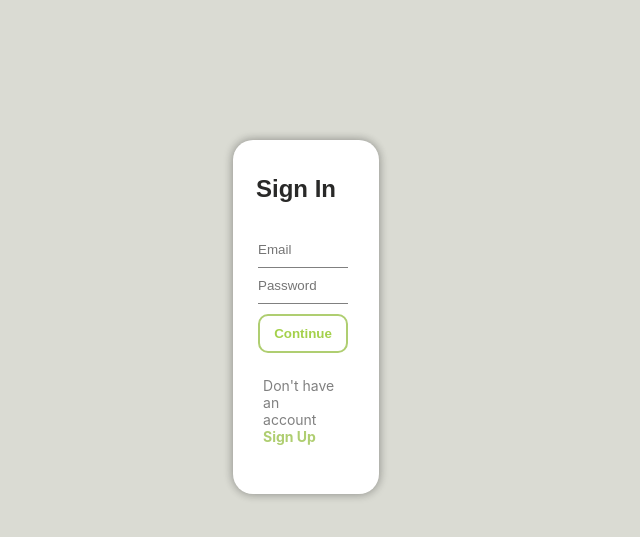
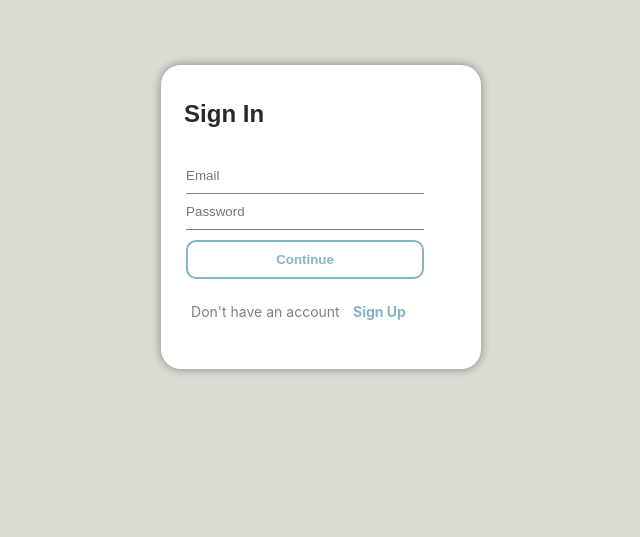
Before and after one commit to PratapTyagi/socket-chat-app, a React (Create React App) app in the folder client/: page /signin in a window 1280 px wide. Shown: the part 203-740 px from the top of the page, without its empty margins (334-974 px from the left). Built offline with nearby package versions, Linux system fonts and the light colour scheme.

Commit message:
Basic chat component styling

```diff
--- a/client/src/components/authentiction/signup/SignUp.css
+++ b/client/src/components/authentiction/signup/SignUp.css
@@ -5,8 +5,8 @@
 .register {
   border-radius: 20px;
   margin: auto;
-  margin-top: 30vh;
-  width: 40%;
+  margin-top: 5vh;
+  width: 100%;
   text-align: left;
   background-color: white;
   padding: 15px;
@@ -39,7 +39,7 @@
 }
 
 .register__form > input:focus {
-  border-bottom: 1px solid rgb(175, 206, 113);
+  border-bottom: 1px solid rgb(133, 181, 195);
   transition: border-bottom 0.3s ease-out;
 }
 
@@ -70,7 +70,7 @@ input[type="file"] {
   padding: 12px 18px;
   cursor: pointer;
   border-radius: 5px;
-  background-color: rgb(175, 206, 113);
+  background-color: rgb(133, 181, 195);
   font-size: 16px;
   font-weight: bold;
   color: #fff;
@@ -95,15 +95,15 @@ input[type="file"] {
   border: none;
   cursor: pointer;
   text-align: center;
-  color: rgb(164, 209, 75);
+  color: rgb(133, 181, 195);
   background-color: initial;
   font-weight: 800;
-  border: 2px solid rgb(175, 206, 113);
+  border: 2px solid rgb(133, 181, 195);
   border-radius: 10px;
 }
 
 .register__form > button:hover {
-  background-color: rgb(175, 206, 113);
+  background-color: rgb(133, 181, 195);
   color: white;
 }
 
@@ -119,7 +119,7 @@ input[type="file"] {
 .login__user__login {
   padding: 10px;
   text-decoration: none;
-  color: rgb(175, 206, 113);
+  color: rgb(133, 181, 195);
 }
 
 .login__user__login:hover {
--- a/client/src/components/chat/Chat.css
+++ b/client/src/components/chat/Chat.css
@@ -16,10 +16,27 @@
 }
 
 .chat_header {
-  padding: 20px;
   display: flex;
   align-items: center;
   border-bottom: 1px solid lightgray;
+}
+
+.chat_header > .link > button {
+  cursor: pointer;
+  outline: none;
+  padding: 10px;
+  border: none;
+  border: 2px solid rgb(133, 181, 195);
+  border-radius: 50%;
+  color: rgb(107, 147, 160);
+  font-size: 14px;
+  text-transform: capitalize;
+}
+
+.chat_header > .link > button:hover {
+  background-color: rgb(133, 181, 195);
+  color: whitesmoke;
+  transition: background-color 0.3s ease-out;
 }
 
 .chat_headerInfo {
@@ -38,7 +55,7 @@
 
 .chat_body {
   flex: 1;
-  background-color: rgb(225, 241, 214);
+  background-color: rgb(200, 233, 243);
   overflow-y: scroll;
   padding: 30px;
 }
@@ -56,7 +73,7 @@
 
 .chat_receiver {
   margin-left: auto;
-  background-color: rgb(175, 206, 113);
+  background-color: rgb(133, 181, 195);
 }
 
 .chat_name {
--- a/client/src/components/chat/Chat.jsx
+++ b/client/src/components/chat/Chat.jsx
@@ -11,6 +11,7 @@ const Chat = () => {
   const [input, setinput] = useState("");
   const [room, setRoom] = useState({});
   const [messages, setMessages] = useState([]);
+  const { pathname } = useLocation();
 
   // Room info
   useEffect(() => {
@@ -71,7 +72,13 @@ const Chat = () => {
           <p>Last seen at</p>
         </div>
 
-        <button>Add User</button>
+        <Link
+          className="link"
+          to={`${pathname}/allusers`}
+          style={{ textDecoration: "none", color: "none", marginRight: "10px" }}
+        >
+          <button>Add User</button>
+        </Link>
       </div>
 
       <div className="chat_body">
```
